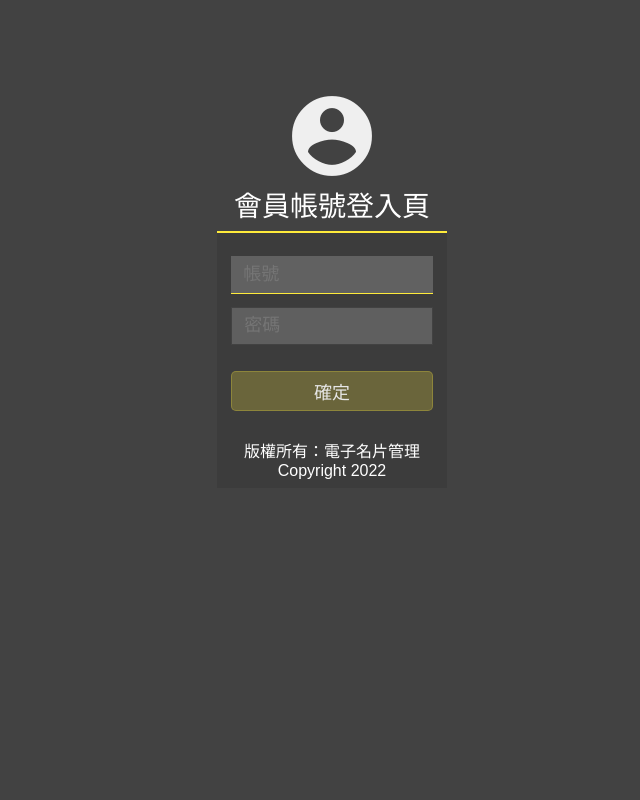
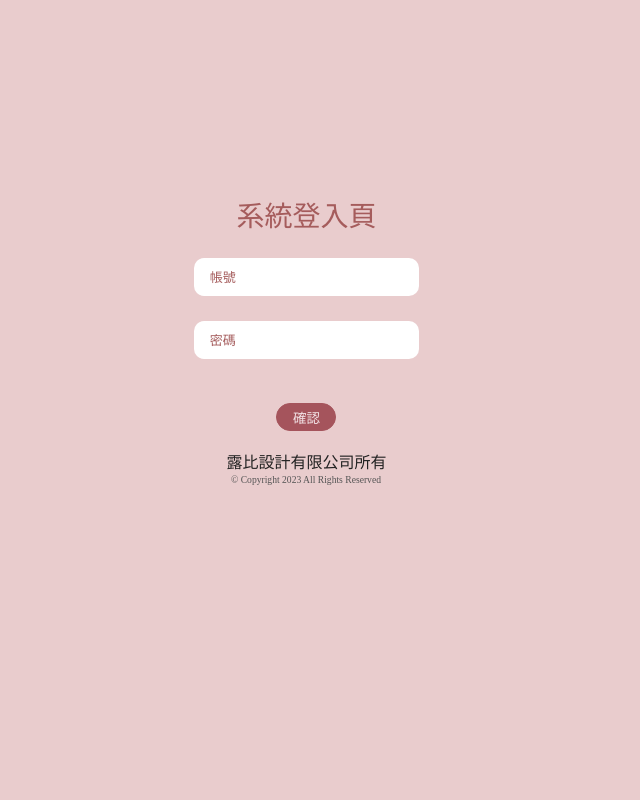
Before and after one commit to Jerry75617/business_card, a PHP site: page / in a window 1280 px wide. Shown: the whole page, without its empty margins (308-948 px from the left). Run offline with PHP 8.4, Linux system fonts and the light colour scheme.

Commit message:
20230318 登入畫面修正、字型、分享頁面名稱

```diff
--- a/css/main.css
+++ b/css/main.css
@@ -1,5 +1,9 @@
 <style>
 @charset "utf-8";
+@font-face{
+    font-family: "微軟正黑體";
+    src:url("./fonts/msjh.ttc");
+}
 /***********************************************/
 /* HTML tag styles                             */
 /***********************************************/
--- a/index.php
+++ b/index.php
@@ -9,67 +9,71 @@ function sendClick(){
 }
 </script>
 <style>
+@font-face{
+    font-family: "微軟正黑體";
+    src:url("./fonts/msjh.ttc");
+}
 body{
-    background-color:#424242;
-    font-family-sans-serif: "Source Sans Pro",-apple-system,BlinkMacSystemFont,"Segoe UI",Roboto,"Helvetica Neue",Arial,sans-serif,"Apple Color Emoji","Segoe UI Emoji","Segoe UI Symbol";
-    font-family-monospace: SFMono-Regular,Menlo,Monaco,Consolas,"Liberation Mono","Courier New",monospace;
+    background-color:#E9CCCD;
 }
-html{
-	font-family: sans-serif;
-}
+
 .btn_submit{
-    width:94%;
-    font-size:18px;
-    height:40px;
-    line-height:40px;
-    background-color:rgba(255, 235, 59, 0.24);
-    color:#E6E6E6;
-    border-color:rgba(255, 235, 59, 0.24);
+    border: 1px #A5545C solid;
+    margin: 5px;
+    width: 25%;
+    height: 28px;
+    line-height: 28px;
+    font-size: 13.5px;
+    vertical-align: middle;
+    background-color: #A5545C;
+    color: #F3E4E7;
+    border-radius: 15px;
+    cursor: pointer;
+    padding: 1px 10px;
 }
 .btn_submit:hover{
-    background-color:rgba(255, 235, 59, 0.473);
-    color:#E6E6E6;
-    border-color:rgba(255, 235, 59, 0.473);
+    background-color:#CD969D;
+    color:#A5545C;
+    border-color:#CD969D;
 }
 input[type=text]{
-    background-color: #5f5f5f;
+    background-color: #ffffff;
     background-image: none;
-    border: 1px solid #424242;
-    border-radius: 1px;
+    border: 1px solid #ffffff;
+    border-radius: 5px;
     color: inherit;
-    display: block;
     padding: 6px 12px;
     transition: border-color 0.15s ease-in-out 0s, box-shadow 0.15s ease-in-out 0s;
-    width: 94%;
+    width: 60%;
     height:38px;
-    font-size:18px;
+    font-size:13px;
     outline:none;
-    color:#ffffff;
+    color:#5f5f5f;
 }
 input[type=text]:focus{
-    border-color: #FFEB3B;
-    background-color: #616161;
-    color: #e6e6e6;
+    border-color: #ffffff;
+    background-color: #ffffff;
+    color: #5f5f5f;
 }
 input[type=password]{
-    background-color: #5f5f5f;
+    background-color: #ffffff;
     background-image: none;
-    border: 1px solid #424242;
-    border-radius: 1px;
+    border: 1px solid #ffffff;
+    border-radius: 5px;
     color: inherit;
-    display: block;
     padding: 6px 12px;
     transition: border-color 0.15s ease-in-out 0s, box-shadow 0.15s ease-in-out 0s;
-    width: 94%;
+    width: 60%;
     height:38px;
-    font-size:18px;
+    font-size:13px;
     outline:none;
-    color:#ffffff;
+    color:#5f5f5f;
 }
+
 input[type=password]:focus{
-    border-color: #FFEB3B;
-    background-color: #616161;
-    color: #e6e6e6;
+    border-color: #ffffff;
+    background-color: #ffffff;
+    color: #5f5f5f;
 }
 </style>
 
@@ -83,29 +87,36 @@ input[type=password]:focus{
         <meta http-equiv="expires" content="-1" />
         <link rel='shortcut icon' href='./img/logo.jpg'>
         <link rel='image_src' href='' type='image/png'>
-        <link href='css/main.css' rel='stylesheet' type='text/css' />
         <link href="https://fonts.googleapis.com/icon?family=Material+Icons" rel="stylesheet">
+        <link rel="preconnect" href="https://fonts.googleapis.com">
+        <link rel="preconnect" href="https://fonts.gstatic.com" crossorigin>
+        <link href="https://fonts.googleapis.com/css2?family=Noto+Sans+TC:wght@100;300;400;500&family=Noto+Serif+TC:wght@200&display=swap" rel="stylesheet">
         <title>電子名片管理</title>
     </head>
 <?php
 include_once("./js/main.js");
 ?>
     <body>
-    <div style="position: absolute;top:11%;left:41%;width:18%;height:50%;">
+    <div style="position: absolute;top:23%;left:38%;width:20%;height:50%;">
         <form name="frmmain" id="frmmain" onsubmit="">
         	<table width=100% height=100% border=0 cellpadding=0 cellspacing=0>
-            <tr><td height=20% align=center style="border-bottom:2px #FFEB3B solid;padding-bottom:3%;">
-                <span class="material-icons" style="font-size:6em;color:#EFEFEF;">account_circle</span>
-                <br><font style="font-size:28px;color:#ffffff;">會員帳號登入頁</font>
-            <tr><td height=80% style="background-color:#3a3a3aa2" valign=top>
+            <tr><td height=15% align=center>
+				<font style="font-size:28px;color:#A55C5C;">系統登入頁</font>
+            <tr><td height=85% valign=top style="padding:0">
                 <table border=0 width=100% height=100% cellpadding=5 cellspacing=3>
-                <tr><td height=8%>
-                <tr><td height=18% align=center><input type="text" name="account" placeholder="帳號" autofocus >
-                <tr><td height=18% align=center><input type="password" name="password" placeholder="密碼" >
-                <tr><td height=5%>
-                <tr><td height=18% align=center><input type="button" class="btn_submit" value="確定" onclick="sendClick()">
-                <tr><td height=5% align=center style="color:#ffffff;" id="errorMsg">
-                <tr><td align="center" style="color:#ffffff;" valign=middle>版權所有：電子名片管理 Copyright 2022
+                <tr><td height=18% align=center>
+                	<div style="width:94%;background-color:#ffffff;border-radius:10px;font-size:13px;text-align:left;color:#A55C5C">
+                	 &emsp; 帳號
+                	 <input type="text" name="account" autofocus ></div>
+                <tr><td height=18% align=center>
+                	<div style="width:94%;background-color:#ffffff;border-radius:10px;font-size:13px;text-align:left;color:#A55C5C">
+                	 &emsp; 密碼
+                	 <input type="password" name="password" ></div>
+                <tr><td height=15% align=center>
+                	<div style="color:#A55C5C;height:20px;"  id="errorMsg"></div>
+                	<input type="button" class="btn_submit" value="確認" onclick="sendClick()">
+                <tr><td align="center" style="color:#222222;" valign=top>露比設計有限公司所有
+                <div style="color:#555555;font-size:12px;transform:scale(0.8);" >© Copyright 2023 All Rights Reserved </div>
                 </table>
             </table>
         </form>
```
Also changed, not shown: liff_share.php (+19 -16 lines), 3 other files.
